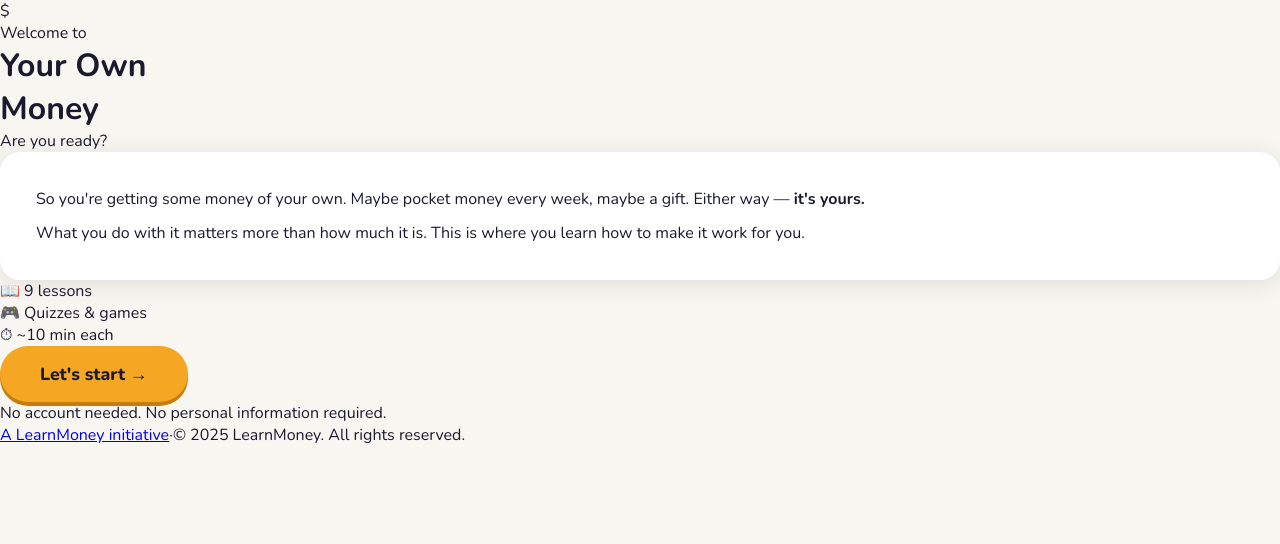
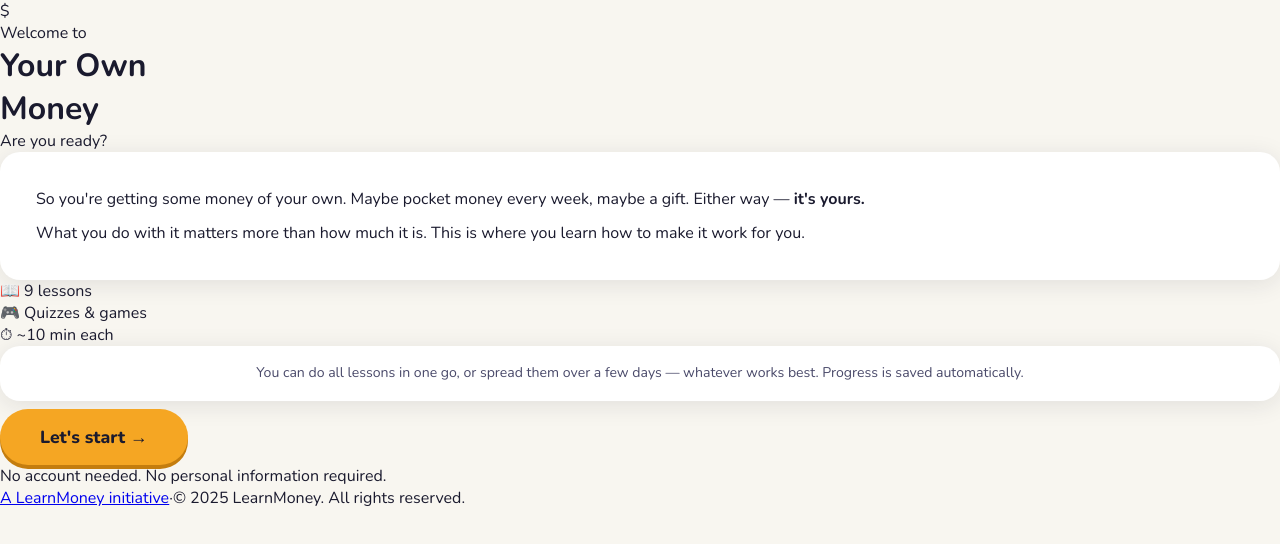
Before and after one commit to renata-lp/my-own-money, a React (Vite) app: page / in a window 1280 px wide. Shown: the top 544 px of the page. Built offline with nearby package versions, Linux system fonts and the light colour scheme.

Commit message:
add usage hint to welcome screen, privacy note on consent screen

```diff
--- a/src/components/Consent.css
+++ b/src/components/Consent.css
@@ -147,3 +147,13 @@
   color: var(--coral);
   font-weight: 700;
 }
+.consent-privacy-note {
+  font-size: 0.85rem;
+  color: var(--mid);
+  line-height: 1.6;
+  font-style: italic;
+  padding: 12px 16px;
+  background: #EAFAF1;
+  border-radius: var(--radius-sm);
+  border-left: 3px solid var(--green);
+}
--- a/src/components/Consent.jsx
+++ b/src/components/Consent.jsx
@@ -80,7 +80,9 @@ export default function Consent({ onComplete }) {
               </button>
             ))}
           </div>
-
+        <p className="consent-privacy-note">
+        Quiz answers are not recorded or judged. Getting things wrong is part of the learning — nobody will know, and it doesn't matter.
+        </p>
           <label className="consent-checkbox">
             <input
               type="checkbox"
--- a/src/components/Welcome.css
+++ b/src/components/Welcome.css
@@ -0,0 +1,28 @@
+.usage-hint {
+  background: var(--white);
+  border-radius: var(--radius);
+  padding: 16px 20px;
+  box-shadow: var(--shadow);
+  margin-bottom: 8px;
+}
+
+.usage-hint p {
+  font-size: 0.88rem;
+  color: var(--mid);
+  line-height: 1.6;
+  text-align: center;
+}
+.usage-hint {
+  background: var(--white);
+  border-radius: var(--radius);
+  padding: 16px 20px;
+  box-shadow: var(--shadow);
+  margin-bottom: 8px;
+}
+
+.usage-hint p {
+  font-size: 0.88rem;
+  color: var(--mid);
+  line-height: 1.6;
+  text-align: center;
+}
--- a/src/components/Welcome.jsx
+++ b/src/components/Welcome.jsx
@@ -50,7 +50,9 @@ export default function Welcome({ onStart }) {
           <div className="meta-pill">🎮 Quizzes & games</div>
           <div className="meta-pill">⏱ ~10 min each</div>
         </div>
-
+        <div className="usage-hint">
+          <p>You can do all lessons in one go, or spread them over a few days — whatever works best. Progress is saved automatically.</p>
+        </div>
         <button className="btn-primary welcome-cta" onClick={onStart}>
           Let's start →
         </button>
```
